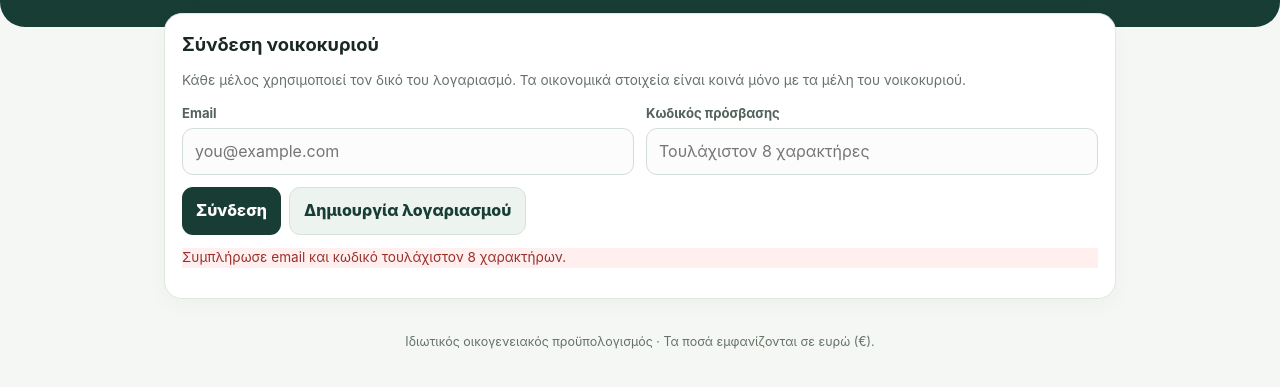
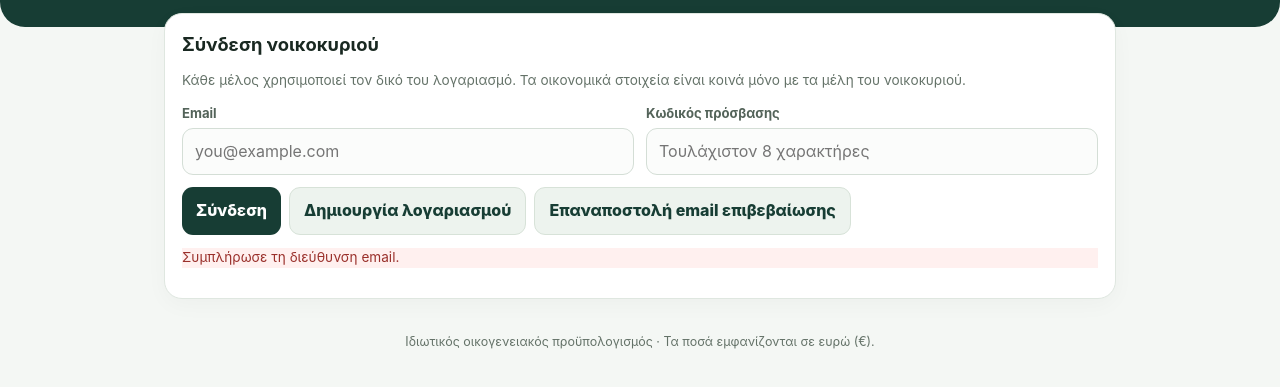
Before and after one commit to arisxontzakis298-create/yperories, a plain HTML site: page oikonomika/index.html in a window 1280 px wide. Both pictures are taken after a click on the button "Σύνδεση". Shown: the part 135-522 px from the top of the page. Drawn offline with nearby package versions, Linux system fonts and the light colour scheme.

Commit message:
Fix email confirmation redirect

```diff
--- a/oikonomika/index.html
+++ b/oikonomika/index.html
@@ -14,7 +14,7 @@
 <header class="top"><div class="wrap"><div class="muted" style="color:#d2e4d7">ΚΟΙΝΟΣ ΟΙΚΟΓΕΝΕΙΑΚΟΣ ΠΡΟΫΠΟΛΟΓΙΣΜΟΣ</div><h1>Οικογενειακά Οικονομικά</h1><p>Έσοδα, έξοδα και στόχοι — όλα σε ένα μέρος.</p></div></header>
 <main class="main">
 <div id="setup-warning" class="panel notice hidden"><strong>Χρειάζεται σύνδεση με ασφαλή βάση δεδομένων.</strong><p>Πριν αποθηκευτούν οικονομικά στοιχεία, συμπλήρωσε τα στοιχεία Supabase στο αρχείο <code>config.js</code> και εκτέλεσε το <code>supabase-schema.sql</code> όπως περιγράφεται στο README. Η εφαρμογή δεν αποθηκεύει οικονομικά στοιχεία τοπικά ως υποκατάστατο της ασφαλούς βάσης.</p></div>
-<section id="auth-panel" class="panel hero"><h2>Σύνδεση νοικοκυριού</h2><p class="muted">Κάθε μέλος χρησιμοποιεί τον δικό του λογαριασμό. Τα οικονομικά στοιχεία είναι κοινά μόνο με τα μέλη του νοικοκυριού.</p><div class="grid"><div class="field"><label for="email">Email</label><input id="email" type="email" autocomplete="email" placeholder="you@example.com"></div><div class="field"><label for="password">Κωδικός πρόσβασης</label><input id="password" type="password" autocomplete="current-password" minlength="8" placeholder="Τουλάχιστον 8 χαρακτήρες"></div></div><div class="actions" style="margin-top:12px"><button class="primary" id="signin">Σύνδεση</button><button class="secondary" id="signup">Δημιουργία λογαριασμού</button></div><p id="auth-message" class="hint" role="status"></p></section>
+<section id="auth-panel" class="panel hero"><h2>Σύνδεση νοικοκυριού</h2><p class="muted">Κάθε μέλος χρησιμοποιεί τον δικό του λογαριασμό. Τα οικονομικά στοιχεία είναι κοινά μόνο με τα μέλη του νοικοκυριού.</p><div class="grid"><div class="field"><label for="email">Email</label><input id="email" type="email" autocomplete="email" placeholder="you@example.com"></div><div class="field"><label for="password">Κωδικός πρόσβασης</label><input id="password" type="password" autocomplete="current-password" minlength="8" placeholder="Τουλάχιστον 8 χαρακτήρες"></div></div><div class="actions" style="margin-top:12px"><button class="primary" id="signin">Σύνδεση</button><button class="secondary" id="signup">Δημιουργία λογαριασμού</button><button class="secondary" id="resend-confirmation">Επαναποστολή email επιβεβαίωσης</button></div><p id="auth-message" class="hint" role="status"></p></section>
 <section id="household-panel" class="panel hidden"><h2>Δημιουργία ή συμμετοχή σε νοικοκυριό</h2><div class="grid"><div class="field"><label for="household-name">Όνομα νοικοκυριού</label><input id="household-name" placeholder="π.χ. Το σπίτι μας"></div><div class="field"><label for="invite-code">Κωδικός πρόσκλησης</label><input id="invite-code" placeholder="Επικόλλησε κωδικό πρόσκλησης"></div></div><div class="actions" style="margin-top:12px"><button id="create-household" class="primary">Δημιουργία νοικοκυριού</button><button id="join-household" class="secondary">Συμμετοχή με κωδικό</button></div><p id="household-message" class="hint" role="status"></p></section>
 <div id="app-content" class="hidden">
 <section class="panel hero"><div class="row"><div><div class="muted" id="household-label">Το νοικοκυριό μας</div><h2 style="margin:2px 0">Σύνοψη μήνα</h2></div><div class="field" style="max-width:170px"><label for="month">Μήνας</label><input id="month" type="month"></div></div><div class="stats" style="margin-top:12px"><div class="stat"><small>Έσοδα</small><strong id="income-total" class="green">0,00 €</strong></div><div class="stat"><small>Έξοδα</small><strong id="expense-total" class="red">0,00 €</strong></div><div class="stat"><small>Υπόλοιπο μήνα</small><strong id="balance-total">0,00 €</strong></div></div><div class="actions" style="margin-top:13px"><button id="refresh" class="secondary">↻ Ανανέωση</button><button id="export" class="secondary">Εξαγωγή αντιγράφου</button><label class="secondary" for="restore-file" style="cursor:pointer">Επαναφορά αντιγράφου</label><input id="restore-file" type="file" accept="application/json,.json" class="hidden"></div><p id="data-message" class="hint" role="status"></p></section>
@@ -55,7 +55,7 @@ function esc(s){return String(s==null?'':s).replace(/[&<>"']/g,function(c){retur
 function isConfigured(){return window.APP_CONFIG&&window.APP_CONFIG.supabaseUrl&&window.APP_CONFIG.supabaseAnonKey&&!window.APP_CONFIG.supabaseUrl.includes('YOUR_')&&!window.APP_CONFIG.supabaseAnonKey.includes('YOUR_')&&window.supabase;}
 function presets(){var kind=$('kind').value,items=PRESETS[kind]||[];$('tag-options').innerHTML=items.map(function(t){return '<option value="'+esc(t)+'"></option>';}).join('');$('preset-tags').innerHTML=items.map(function(t){return '<button type="button" data-preset="'+esc(t)+'">'+esc(t)+'</button>';}).join('');$('preset-tags').querySelectorAll('[data-preset]').forEach(function(b){b.addEventListener('click',function(){$('tag').value=b.dataset.preset;});});}
 function setSignedIn(on){$('auth-panel').classList.toggle('hidden',on);$('household-panel').classList.add('hidden');$('app-content').classList.add('hidden');if(on){$('user-email').textContent=user.email||'';}}
-async function auth(action){clearGlobal();say('auth-message','');var email=$('email').value.trim(),password=$('password').value;if(!email||password.length<8){say('auth-message','Συμπλήρωσε email και κωδικό τουλάχιστον 8 χαρακτήρων.',true);return;}var result;if(action==='signup')result=await client.auth.signUp({email:email,password:password});else result=await client.auth.signInWithPassword({email:email,password:password});if(result.error){say('auth-message',result.error.message,true);return;}if(action==='signup'&&!result.data.session){say('auth-message','Έλεγξε το email σου για επιβεβαίωση και μετά συνδέσου.');return;}user=result.data.user;await afterAuth();}
+async function auth(action){clearGlobal();say('auth-message','');var email=$('email').value.trim(),password=$('password').value;if(!email){say('auth-message','Συμπλήρωσε τη διεύθυνση email.',true);return;}if(action!=='resend'&&password.length<8){say('auth-message','Συμπλήρωσε email και κωδικό τουλάχιστον 8 χαρακτήρων.',true);return;}var redirectUrl=window.location.href.split('#')[0];var result;if(action==='resend'){result=await client.auth.resend({type:'signup',email:email,options:{emailRedirectTo:redirectUrl}});if(result.error){say('auth-message',result.error.message,true);return;}say('auth-message','Ζήτησε νέα επιβεβαίωση. Έλεγξε τα εισερχόμενα και τον φάκελο ανεπιθύμητης αλληλογραφίας.');return;}if(action==='signup')result=await client.auth.signUp({email:email,password:password,options:{emailRedirectTo:redirectUrl}});else result=await client.auth.signInWithPassword({email:email,password:password});if(result.error){say('auth-message',result.error.message,true);return;}if(action==='signup'&&!result.data.session){say('auth-message','Έλεγξε το email σου για επιβεβαίωση και μετά συνδέσου.');return;}user=result.data.user;await afterAuth();}
 async function afterAuth(){setSignedIn(true);$('household-panel').classList.remove('hidden');say('household-message','');var r=await client.from('household_members').select('household_id,role,households(id,name,invite_code)').limit(1);if(r.error){showGlobal('Δεν ήταν δυνατή η ανάγνωση νοικοκυριού. Έλεγξε ότι εκτέλεσες το supabase-schema.sql και ότι οι πολιτικές RLS είναι ενεργές.');return;}if(r.data&&r.data.length&&r.data[0].households){household=r.data[0].households;await loadApp();}else{$('app-content').classList.add('hidden');}}
 async function createHousehold(){var name=$('household-name').value.trim();if(!name){say('household-message','Γράψε ένα όνομα για το νοικοκυριό.',true);return;}var r=await client.rpc('create_household',{p_name:name});if(r.error){say('household-message',r.error.message,true);return;}household=Array.isArray(r.data)?r.data[0]:r.data;await afterAuth();}
 async function joinHousehold(){var code=$('invite-code').value.trim();if(!code){say('household-message','Γράψε τον κωδικό πρόσκλησης.',true);return;}var r=await client.rpc('join_household',{p_code:code});if(r.error){say('household-message','Δεν ήταν δυνατή η συμμετοχή. Έλεγξε τον κωδικό ή ζήτησε νέο από το μέλος που σε προσκαλεί.',true);return;}await afterAuth();}
@@ -77,7 +77,7 @@ function csvCell(v){return '"'+String(v==null?'':v).replace(/"/g,'""')+'"';}
 function download(name,content,type){var blob=new Blob([content],{type:type}),url=URL.createObjectURL(blob),a=document.createElement('a');a.href=url;a.download=name;a.click();setTimeout(function(){URL.revokeObjectURL(url);},1000);}
 function exportBackup(){var backup={format:'oikonomika-backup-v1',exported_at:new Date().toISOString(),household_name:household.name,transactions:transactions.map(function(t){return {kind:t.kind,amount:t.amount,title:t.title,tag:t.tag,occurred_on:t.occurred_on,notes:t.notes||''};}),budgets:budgets.map(function(b){return {month:b.month,tag:b.tag,limit_amount:b.limit_amount};}),recurring_items:recurring.map(function(r){return {kind:r.kind,amount:r.amount,title:r.title,tag:r.tag,due_day:r.due_day,active:r.active};})};download('oikonomika-antigrafo.json',JSON.stringify(backup,null,2),'application/json');say('data-message','Δημιουργήθηκε αρχείο αντιγράφου JSON. Φύλαξέ το σε ασφαλές σημείο.');}
 async function restoreBackup(file){if(!file)return;try{var data=JSON.parse(await file.text());if(data.format!=='oikonomika-backup-v1')throw new Error('Το αρχείο δεν είναι έγκυρο αντίγραφο της εφαρμογής.');if(!confirm('Η επαναφορά θα προσθέσει τις εγγραφές του αντιγράφου στο τρέχον νοικοκυριό. Να συνεχίσω;'))return;var tx=(data.transactions||[]).map(function(t){return {household_id:household.id,created_by:user.id,kind:t.kind,amount:Number(t.amount),title:String(t.title),tag:String(t.tag),occurred_on:t.occurred_on,notes:t.notes||''};});var bs=(data.budgets||[]).map(function(b){return {household_id:household.id,created_by:user.id,month:b.month,tag:b.tag,limit_amount:Number(b.limit_amount)};});var rs=(data.recurring_items||[]).map(function(r){return {household_id:household.id,created_by:user.id,kind:r.kind,amount:Number(r.amount),title:r.title,tag:r.tag,due_day:Number(r.due_day),active:r.active!==false};});if(tx.length){var a=await client.from('transactions').insert(tx);if(a.error)throw a.error;}if(bs.length){var a2=await client.from('budgets').upsert(bs,{onConflict:'household_id,month,tag'});if(a2.error)throw a2.error;}if(rs.length){var a3=await client.from('recurring_items').insert(rs);if(a3.error)throw a3.error;}await refreshAll();say('data-message','Η επαναφορά ολοκληρώθηκε. Έλεγξε τις εγγραφές για διπλότυπα.');}catch(e){showGlobal('Αποτυχία επαναφοράς: '+e.message);}finally{$('restore-file').value='';}}
-async function init(){ $('date').value=dateToday();$('month').value=dateToday().slice(0,7);presets();$('kind').addEventListener('change',presets);$('signin').addEventListener('click',function(){auth('signin');});$('signup').addEventListener('click',function(){auth('signup');});$('create-household').addEventListener('click',createHousehold);$('join-household').addEventListener('click',joinHousehold);$('month').addEventListener('change',async function(){await Promise.all([loadBudgets()]);renderAll();});$('refresh').addEventListener('click',refreshAll);$('export').addEventListener('click',exportBackup);$('restore-file').addEventListener('change',function(){restoreBackup(this.files&&this.files[0]);});$('signout').addEventListener('click',async function(){await client.auth.signOut();user=null;household=null;transactions=[];budgets=[];recurring=[];$('auth-panel').classList.remove('hidden');$('household-panel').classList.add('hidden');$('app-content').classList.add('hidden');});$('copy-invite').addEventListener('click',async function(){try{await navigator.clipboard.writeText(household.invite_code);say('data-message','Ο κωδικός πρόσκλησης αντιγράφηκε.');}catch(e){say('data-message','Κωδικός πρόσκλησης: '+household.invite_code);}});document.querySelectorAll('[data-tab]').forEach(function(b){b.addEventListener('click',function(){tab(b.dataset.tab);});});
+async function init(){ $('date').value=dateToday();$('month').value=dateToday().slice(0,7);presets();$('kind').addEventListener('change',presets);$('signin').addEventListener('click',function(){auth('signin');});$('signup').addEventListener('click',function(){auth('signup');});$('resend-confirmation').addEventListener('click',function(){auth('resend');});$('create-household').addEventListener('click',createHousehold);$('join-household').addEventListener('click',joinHousehold);$('month').addEventListener('change',async function(){await Promise.all([loadBudgets()]);renderAll();});$('refresh').addEventListener('click',refreshAll);$('export').addEventListener('click',exportBackup);$('restore-file').addEventListener('change',function(){restoreBackup(this.files&&this.files[0]);});$('signout').addEventListener('click',async function(){await client.auth.signOut();user=null;household=null;transactions=[];budgets=[];recurring=[];$('auth-panel').classList.remove('hidden');$('household-panel').classList.add('hidden');$('app-content').classList.add('hidden');});$('copy-invite').addEventListener('click',async function(){try{await navigator.clipboard.writeText(household.invite_code);say('data-message','Ο κωδικός πρόσκλησης αντιγράφηκε.');}catch(e){say('data-message','Κωδικός πρόσκλησης: '+household.invite_code);}});document.querySelectorAll('[data-tab]').forEach(function(b){b.addEventListener('click',function(){tab(b.dataset.tab);});});
 $('transaction-form').addEventListener('submit',async function(e){e.preventDefault();clearGlobal();var amount=Number($('amount').value),tag=$('tag').value.trim();if(!(amount>0)||!tag){showGlobal('Συμπλήρωσε έγκυρο ποσό και ετικέτα.');return;}var r=await client.from('transactions').insert({household_id:household.id,created_by:user.id,kind:$('kind').value,amount:amount,title:$('title').value.trim(),tag:tag,occurred_on:$('date').value,notes:$('notes').value.trim()});if(r.error){showGlobal(r.error.message);return;}this.reset();$('date').value=dateToday();$('kind').value='expense';presets();await refreshAll();});
 $('budget-form').addEventListener('submit',async function(e){e.preventDefault();var r=await client.from('budgets').upsert({household_id:household.id,created_by:user.id,month:monthVal()+'-01',tag:$('budget-tag').value.trim(),limit_amount:Number($('budget-limit').value)},{onConflict:'household_id,month,tag'});if(r.error){showGlobal(r.error.message);return;}this.reset();await loadBudgets();renderBudgets();});
 $('recurring-form').addEventListener('submit',async function(e){e.preventDefault();var r=await client.from('recurring_items').insert({household_id:household.id,created_by:user.id,kind:$('rec-kind').value,amount:Number($('rec-amount').value),title:$('rec-title').value.trim(),tag:$('rec-tag').value.trim(),due_day:Number($('rec-day').value),active:true});if(r.error){showGlobal(r.error.message);return;}this.reset();$('rec-day').value='1';await loadRecurring();renderRecurring();});
```
